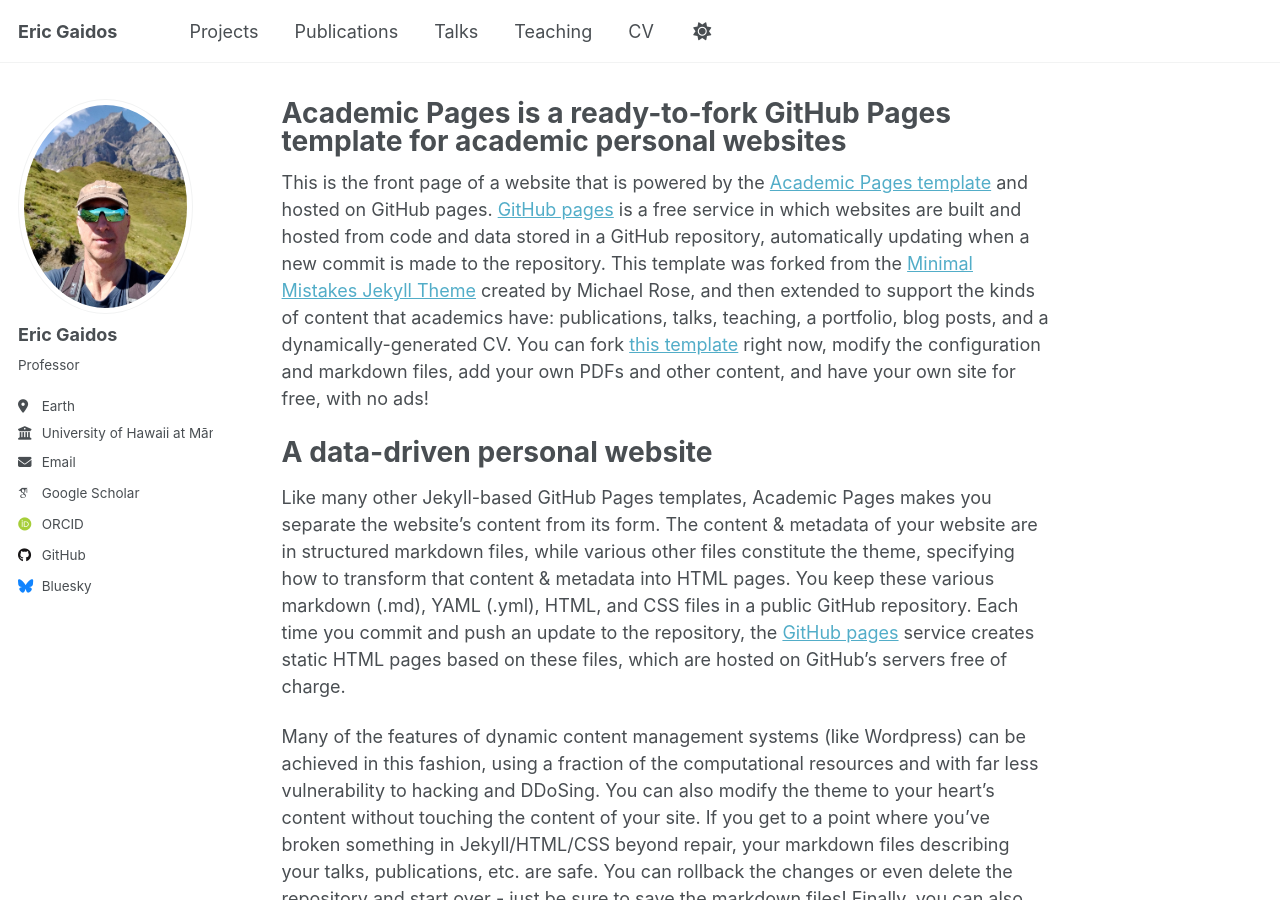
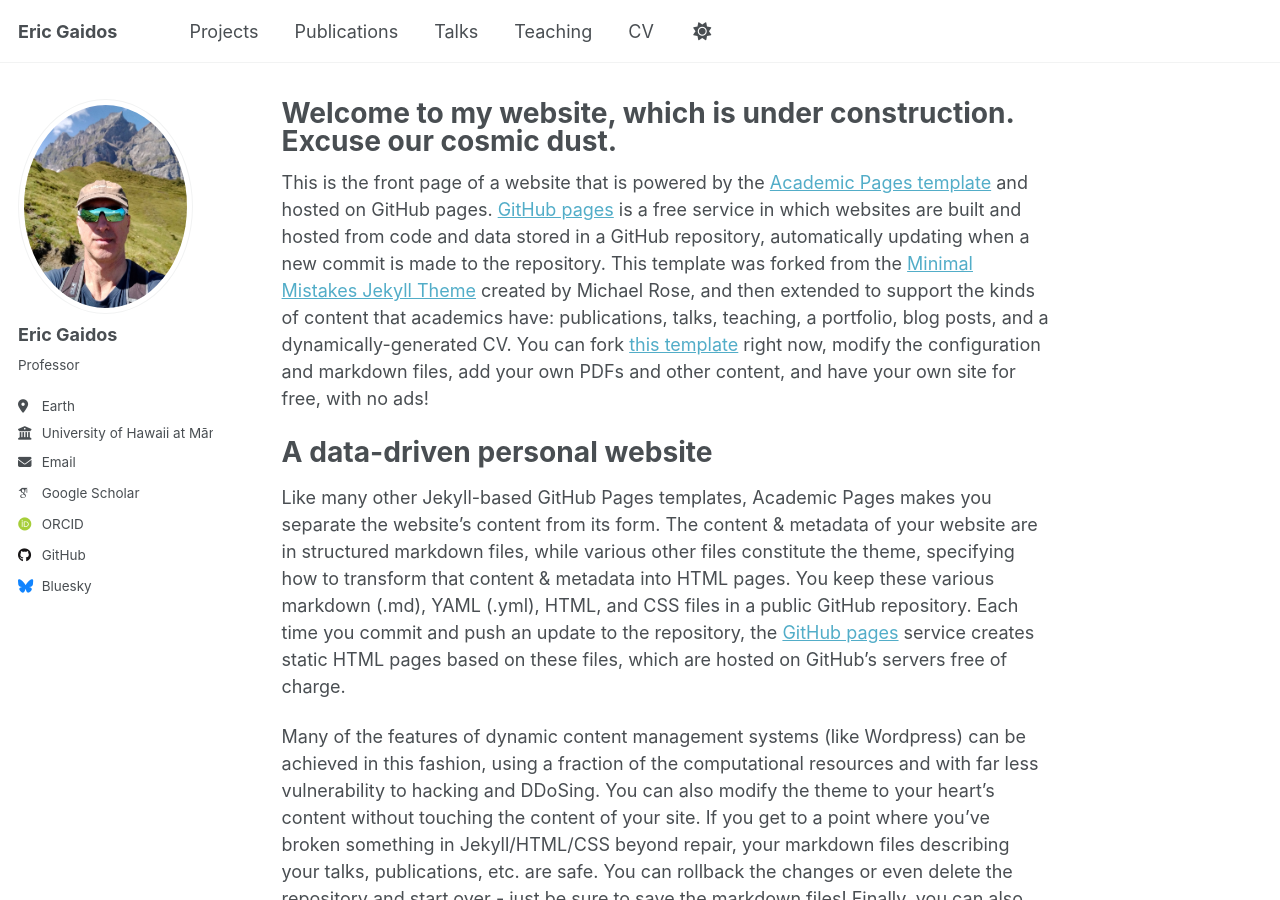
Before and after one commit to egaidos/egaidos.github.io, a Jekyll site: the page built from _pages/about.md, in a window 1280 px wide and 900 px high. Built offline with Jekyll 4.4.1, drawn with Linux system fonts in a browser that asks for light colours; some web fonts are replaced.

Commit message:
Update about.md

```diff
--- a/_pages/about.md
+++ b/_pages/about.md
@@ -1,6 +1,6 @@
 ---
 permalink: /
-title: "Academic Pages is a ready-to-fork GitHub Pages template for academic personal websites"
+title: "Welcome to my website, which is under construction.   Excuse our cosmic dust."
 author_profile: true
 redirect_from:
   - /about/
```
